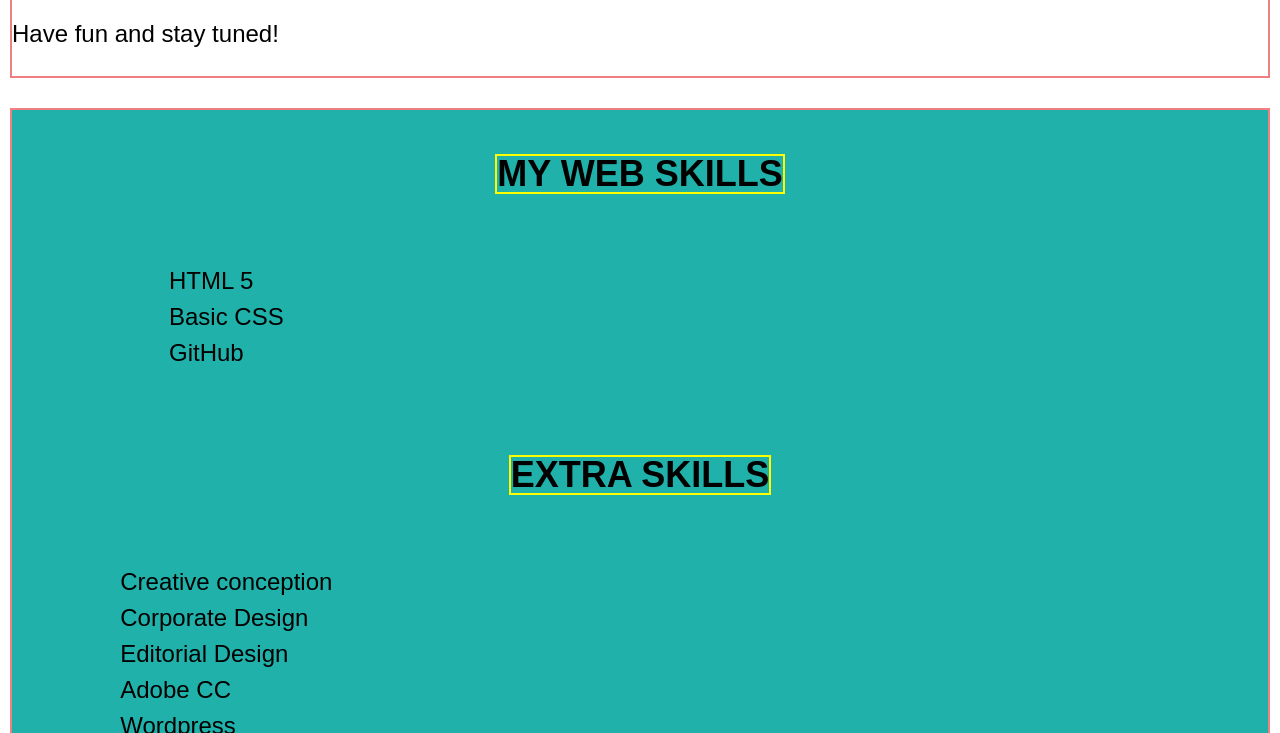
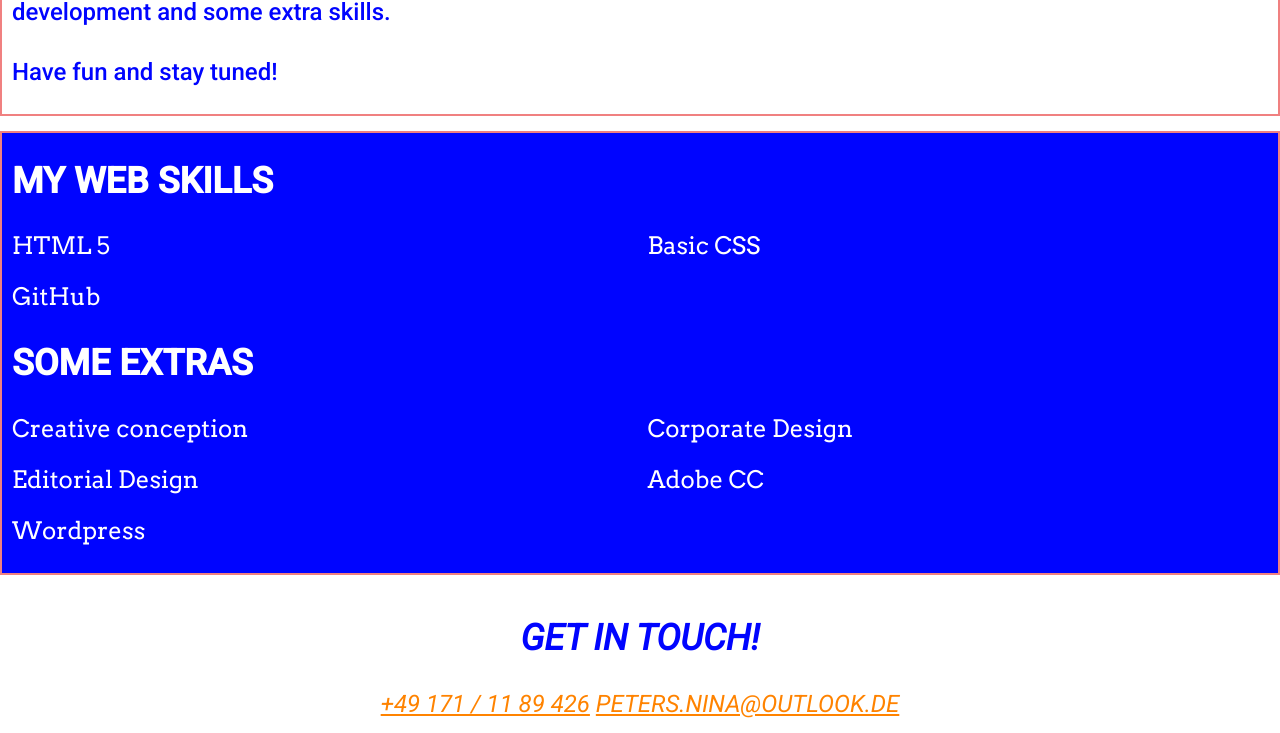
Before and after one commit to ninapeters/personal-website, a plain HTML site: page index.html in a window 1280 px wide. Shown: the part 1258-1991 px from the top of the page. Drawn offline with Linux system fonts and the light colour scheme.

Commit message:
tidying html, new css, prettier

```diff
--- a/css/styles.css
+++ b/css/styles.css
@@ -1,10 +1,10 @@
 body {
   margin: 0;
   width: 100%;
-    padding: 10px;
-    font-family: sans-serif;
+  font-family: 'Roboto', sans-serif;
   font-size: 1.5em;
   line-height: 1.5em;
+  color: #0004ff;
 }
 
 * {
@@ -13,6 +13,7 @@ body {
 
 header {
   margin: 0;
+  padding: 15px 10px;
 }
 
 h1 {
@@ -27,31 +28,24 @@ h2 {
   font-size: 1.5em;
 }
 
-a {
-    text-transform: uppercase;
-    font-style: normal;
-    color: #ff8300;
-    text-decoration: underline;
+main {
+  margin: 0;
+  display: grid;
+  grid-gap: 15px;
 }
 
-a:hover {
-    text-decoration: none;
-    color: #0004ff;
+section {
+  padding: 0 10px;
 }
 
-nav {
-    margin: 10px 0 32px 0;
+address {
+  padding: 0 10px;
+  text-align: center;
 }
 
-.navigation {
-    display: grid;
-    grid-gap: 15px;
-    grid-template-columns: 1fr 1fr;
-    justify-content: space-around;
-}
-
-.profile {
-    padding: 0;
+footer {
+  padding: 0 10px;
+  border: lightcoral solid 2px;
 }
 
 img {
@@ -59,66 +53,46 @@ img {
   padding: 0;
 }
 
-main {
+a {
+  text-transform: uppercase;
+  font-weight: 300;
+  color: #ff8300;
+  text-decoration: underline;
+}
+
+.navigation {
+  margin: 10px 0 32px 0;
   display: grid;
-    grid-gap: 30px;
+  grid-gap: 15px;
+  grid-template-columns: 1fr 1fr;
+  justify-content: space-around;
 }
 
 .intro {
   border: lightcoral solid 2px;
 }
 
-ul {
+.my-skills {
+  border: lightcoral solid 2px;
+  background-color: #0004ff;
+  color: #ffffff;
+}
+
+.skill-list {
   list-style-type: none;
   padding: 0;
-}
-
-.my-skills {
-    border: lightcoral solid 2px;
-}
-
-.web-dev {
-    background-color: lightseagreen;
-    padding: 15px;
   display: grid;
   grid-gap: 15px;
-    grid-template-columns: repeat(3, 1fr);
-    justify-items: center;
-}
-
-.web-dev-head {
-    border: yellow solid 2px;
-    grid-column: 1 / -1;
-    grid-row: 1;
-}
-
-.art-dir {
-    background-color: lightseagreen;
-    padding: 15px;
-    display: grid;
-    grid-gap: 15px;
-    grid-template-columns: repeat(3, 1fr);
-    justify-items: center;
-}
-
-.art-dir-head {
-    border: yellow solid 2px;
-    grid-column: 1 / -1;
-    grid-row: 1;
-}
-
-address {
-    border-top: #000000 solid 2px;
-    padding: 15px 0;
-    text-align: center;
+  grid-template-columns: repeat(2, 1fr);
+  font-family: 'Arvo', serif;
 }
 
 .social-links {
   border: lightcoral solid 2px;
-    padding: 15px;
   display: grid;
   grid-template-rows: repeat(3, 1fr);
-    justify-items: center;
+  justify-items: start;
+  border-bottom: #0004ff solid 2px;
 }
 
 .logo-cards {
@@ -128,7 +102,6 @@ address {
 .logo {
   border: yellow solid 2px;
   padding: 30px 30px 0 30px;
-
 }
 
 .my-bio {
@@ -142,7 +115,3 @@ address {
 .resume-head {
   border: yellow solid 2px;
 }
-
-footer {
-    border: lightcoral solid 2px;
-}
--- a/index.html
+++ b/index.html
@@ -1,108 +1,122 @@
 <!DOCTYPE html>
 <html lang="en">
   <head>
-    <meta charset="UTF-8">
-    <meta name="viewport" content="width=device-width, initial-scale=1.0">
-    <link rel="stylesheet" href="css/styles.css">
+    <meta charset="UTF-8" />
+    <meta name="viewport" content="width=device-width, initial-scale=1.0" />
+    <link rel="stylesheet" href="css/styles.css" />
+    <link
+      href="https://fonts.googleapis.com/css2?family=Arvo:wght@400;700&family=Roboto:ital,wght@0,300;0,500;1,400&display=swap"
+      rel="stylesheet"
+    />
     <title>Nina's awesome webpage</title>
   </head>
 
   <body>
-
     <header>
-        <h1 id="to-start">Nina <br> Peters</h1>
+      <h1 id="to-start">
+        Nina <br />
+        Peters
+      </h1>
       <nav class="navigation">
         <a href="#to-contact">Contact</a>
         <a href="#to-biography">Biography</a>
       </nav>
-        <img src="images/nina-peters.jpg" alt="" class="profile">
     </header>
 
     <main>
+      <img src="images/nina-peters.jpg" alt="" class="profile" />
 
       <section class="intro">
         <p>Nice to meet you!</p>
-            <p>I'm a 27 years old web development student based in Hamburg. On this site I'll show
-            you my progress in web development and some extra skills.</p>
+        <p>
+          I'm a 27 years old web development student based in Hamburg. On this
+          site I'll show you my progress in web development and some extra
+          skills.
+        </p>
         <p>Have fun and stay tuned!</p>
       </section>
+      <!-- End of "intro"-->
 
       <section class="my-skills">
-
-            <div class="web-dev">
-                <h2 class="web-dev-head">My web skills</h2>
-                <ul>
+        <h2>My web skills</h2>
+        <ul class="skill-list">
           <li>HTML 5</li>
           <li>Basic CSS</li>
           <li>GitHub</li>
         </ul>
-            </div>
 
-            <div class="art-dir">
-                <h2 class="art-dir-head">Extra skills</h2>
-                <ul>
+        <h2>Some extras</h2>
+        <ul class="skill-list">
           <li>Creative conception</li>
           <li>Corporate Design</li>
           <li>Editorial Design</li>
           <li>Adobe CC</li>
           <li>Wordpress</li>
         </ul>
-            </div>
-
-        </section> <!-- End of "my-skills"-->
+      </section>
+      <!-- End of "my-skills"-->
 
       <address id="to-contact">
+        <h2>Get in touch!</h2>
         <a href="tel:+491711189426">+49 171 / 11 89 426</a>
-            <a href="mailto:peters.nina@outlook.de">peters.nina@outlook.de</a><br>
+        <a href="mailto:peters.nina@outlook.de">peters.nina@outlook.de</a><br />
       </address>
 
       <section class="social-links">
         <div class="logo-cards">
-                <img src="images/github-logo-transp.png" alt="" class="logo">
+          <img src="images/github-logo-transp.png" alt="" class="logo" />
           <a href="https://github.com/ninapeters/" target="_blank">GitHub</a>
         </div>
         <div class="logo-cards">
-                <img src="images/codepen-logo-transp.png" alt="" class="logo">
+          <img src="images/codepen-logo-transp.png" alt="" class="logo" />
           <a href="https://codepen.io/PetersNina" target="_blank">CodePen</a>
         </div>
         <div class="logo-cards">
-                <img src="images/xing-logo-transp.png" alt="" class="logo">
-                <a href="https://www.xing.com/profile/Nina_Peters47" target="_blank">Xing</a>
+          <img src="images/xing-logo-transp.png" alt="" class="logo" />
+          <a href="https://www.xing.com/profile/Nina_Peters47" target="_blank"
+            >Xing</a
+          >
         </div>
       </section>
+      <!-- End of "social-links"-->
 
       <section id="to-biography" class="my-bio">
-
         <h2>What happened until now</h2>
 
         <p>How a passion became my profession:</p>
-            <p>When I started as a design student I learned all the tools and basics to become an Art
-            Director. As soon as I got certified I started working in different agencies. The diversity
-            of jobs reached from the conception of content and design to the implementation of classic
-            and digital advertising. Including the supervision of photo and film shootings, working
-            with international illustrators and many more.
+        <p>
+          When I started as a design student I learned all the tools and basics
+          to become an Art Director. As soon as I got certified I started
+          working in different agencies. The diversity of jobs reached from the
+          conception of content and design to the implementation of classic and
+          digital advertising. Including the supervision of photo and film
+          shootings, working with international illustrators and many more.
         </p>
 
         <div class="resume">
           <h2 class="resume-head">Resume</h2>
           <ul>
-                    <li>may 2019 to september 2020 – Art Director | SCHIPPER COMPANY</li>
+            <li>
+              may 2019 to september 2020 – Art Director | SCHIPPER COMPANY
+            </li>
             <li>october 2018 to april 2019 – Art Director | REINSCLASSEN</li>
-                    <li>july 2016 to september 2018 – Junior Art Director | REINSCLASSEN</li>
+            <li>
+              july 2016 to september 2018 – Junior Art Director | REINSCLASSEN
+            </li>
             <li>january 2016 to august 2016 – Intern | REINSCLASSEN</li>
-                    <li>april 2012 to september 2015 – Certificated designer | Kunstschule Wandsbek</li>
-                    <li>august 2008 to june 2011 – Abitur </li>
+            <li>
+              april 2012 to september 2015 – Certificated designer | Kunstschule
+              Wandsbek
+            </li>
+            <li>august 2008 to june 2011 – Abitur</li>
           </ul>
         </div>
-
-        </section> <!-- End of "my-bio"-->
+      </section>
+      <!-- End of "my-bio"-->
 
       <footer>
         <a href="#to-start">Do it again!</a>
       </footer>
-
     </main>
-
   </body>
-
 </html>
```
Also changed, not shown: 1 other file. Lines whose indentation alone changed are shown as unchanged.
